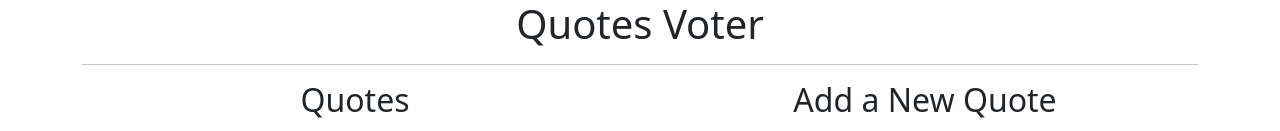
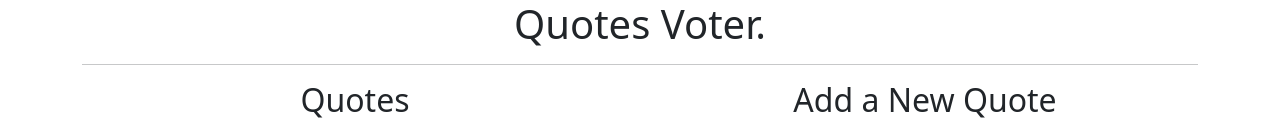
Before and after one commit to FidelisMomanyi/Quotes, an Angular app: page / in a window 1280 px wide. Shown: the top 131 px of the page. Built offline with nearby package versions, Linux system fonts and the light colour scheme.

Commit message:
Update quote.component.html

```diff
--- a/src/app/quote/quote.component.html
+++ b/src/app/quote/quote.component.html
@@ -1,5 +1,5 @@
 <div class="container">
-  <h1 class="text-center">Quotes Voter</h1>
+  <h1 class="text-center">Quotes Voter.</h1>
   <hr>
 
   <div class="row">
```
